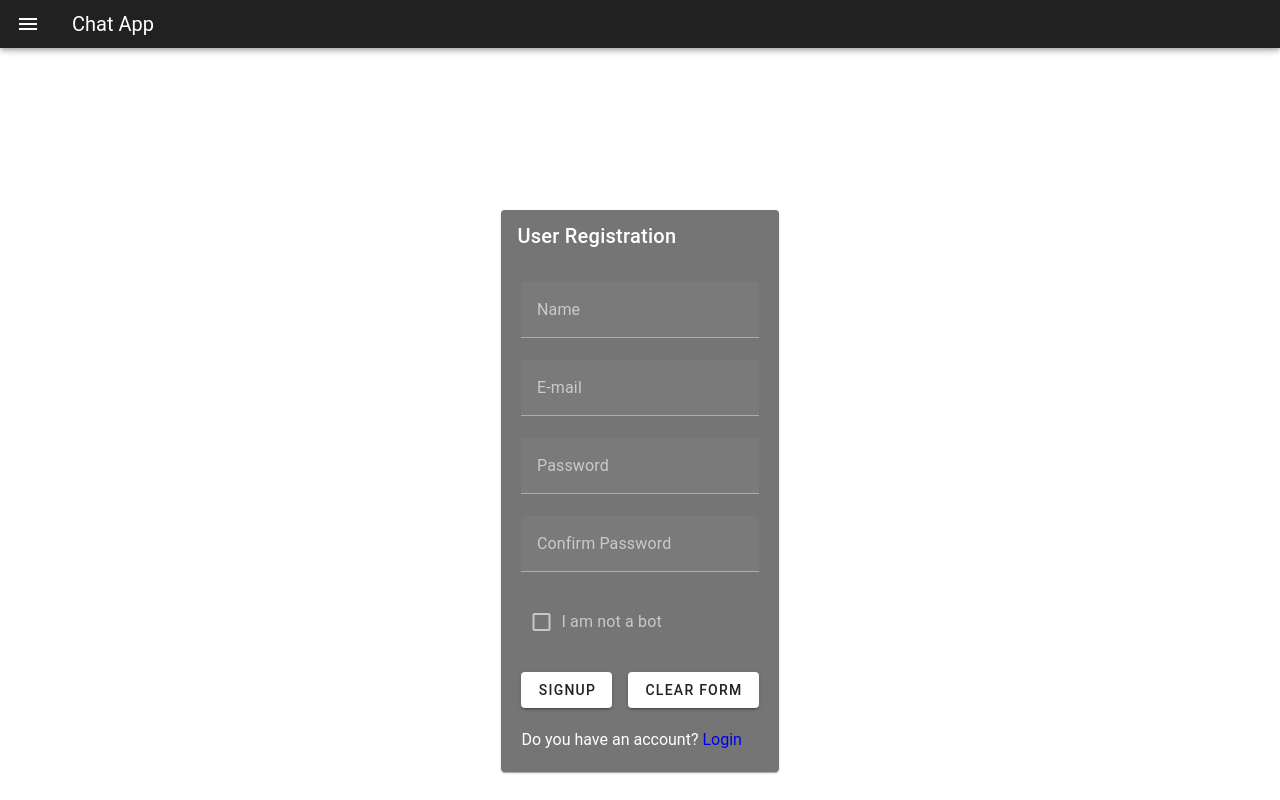
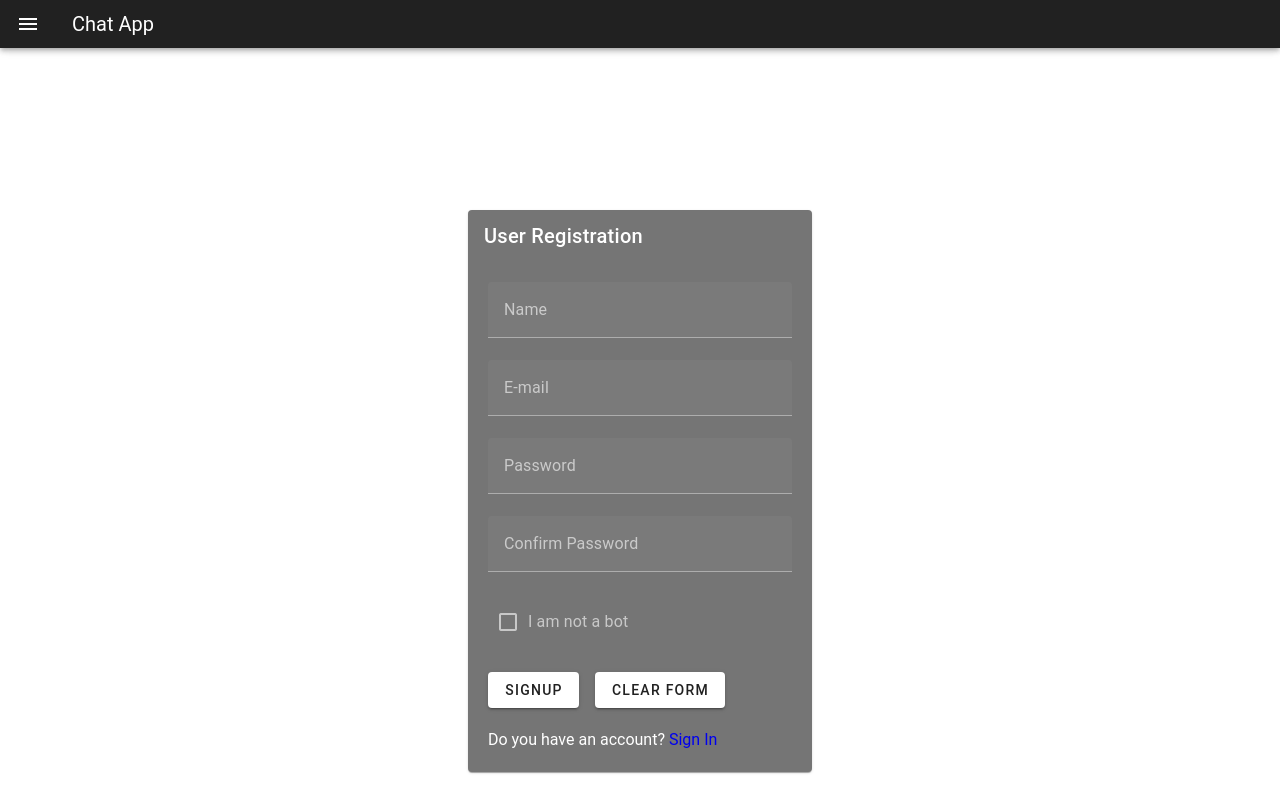
Before and after one commit to AmirHKarimi888/Vue-Chat-App, a Vue app: page /signup in a window 1280 px wide. Built offline with nearby package versions, Linux system fonts and the light colour scheme; no server answers; data requests are answered from the project's data file.

Commit message:
Header 5th update

```diff
--- a/src/components/HeaderView.vue
+++ b/src/components/HeaderView.vue
@@ -30,12 +30,12 @@ const isLogin = ref(false);
         <v-list-item class="bg-grey-darken-3 pt-5 pb-5">
           <v-avatar>
             <v-img
-              src="https://cdn.vuetifyjs.com/images/john.jpg"
-              alt="John"
+              :src="loggedUser.avatar"
+              alt="Avatar"
             ></v-img>
           </v-avatar>
-          <h4 class="mt-4">John</h4>
-          <h5 class="">john@email.com</h5>
+          <h4 class="mt-4">{{ loggedUser.username }}</h4>
+          <h5 class="">{{ loggedUser.email }}</h5>
           <h5></h5>
         </v-list-item>
 
--- a/src/views/SignInView.vue
+++ b/src/views/SignInView.vue
@@ -3,7 +3,6 @@ import { ref } from "vue";
 import { useField, useForm } from "vee-validate";
 import { url } from "../api";
 import { Action } from "../httpService";
-
 
 export default {
   setup() {
@@ -71,6 +70,7 @@ export default {
 </script>
 
 <template>
+  <div class="signIn">
     <v-card
       color="grey-darken-1"
       class="userRegister mx-auto"
@@ -89,6 +89,7 @@ export default {
           :counter="7"
           :error-messages="password.errorMessage.value"
           label="Password"
+          type="password"
         ></v-text-field>
 
         <v-checkbox
@@ -106,4 +107,5 @@ export default {
         <p class="mt-3 text-red">{{ notMatch }}</p>
       </form>
     </v-card>
+  </div>
 </template>
--- a/src/views/SignUpView.vue
+++ b/src/views/SignUpView.vue
@@ -107,6 +107,7 @@ export default {
 </script>
 
 <template>
+  <div class="signUp">
     <v-card
       color="grey-darken-1"
       class="userRegister mx-auto"
@@ -155,10 +156,11 @@ export default {
 
         <p class="mt-5">
           Do you have an account?
-          <router-link style="text-decoration: none" to="/login"
-            >Login</router-link
+          <router-link style="text-decoration: none" to="/signin"
+            >Sign In</router-link
           >
         </p>
       </form>
     </v-card>
+  </div>
 </template>
```
Lines whose indentation alone changed are shown as unchanged.
